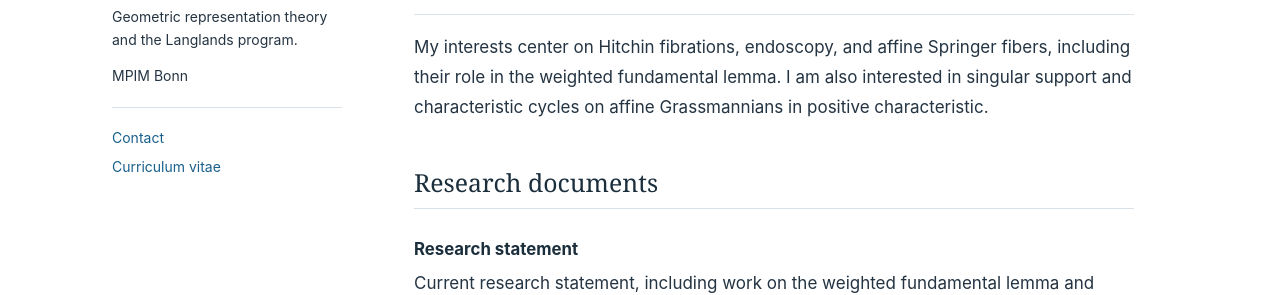
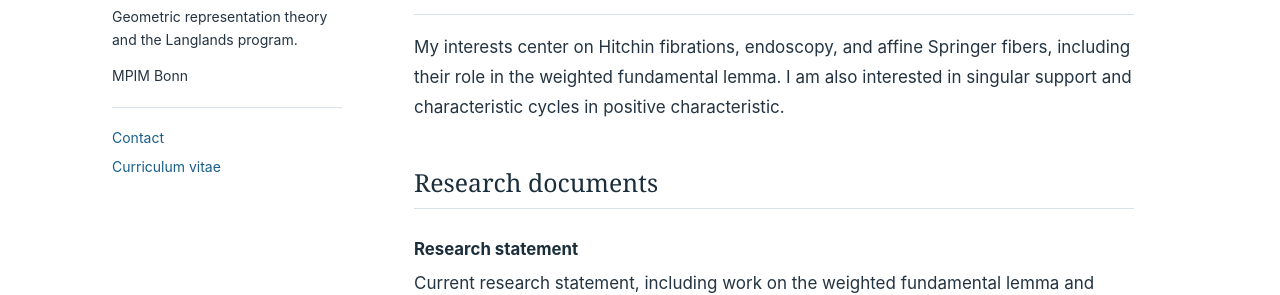
Before and after one commit to challeckdube/challeckdube.github.io, a Jekyll site: the page built from research.html, in a window 1280 px wide. Shown: the part 406-701 px from the top of the page. Built offline with Jekyll 4.4.1, drawn with Linux system fonts in a browser that asks for light colours.

Commit message:
Update research interests description for clarity

```diff
--- a/research.html
+++ b/research.html
@@ -9,7 +9,7 @@ title: Research
 
 <section>
   <h2>Research interests</h2>
-  <p>My interests center on Hitchin fibrations, endoscopy, and affine Springer fibers, including their role in the weighted fundamental lemma. I am also interested in singular support and characteristic cycles on affine Grassmannians in positive characteristic.</p>
+  <p>My interests center on Hitchin fibrations, endoscopy, and affine Springer fibers, including their role in the weighted fundamental lemma. I am also interested in singular support and characteristic cycles in positive characteristic.</p>
 </section>
 
 <section>
```
